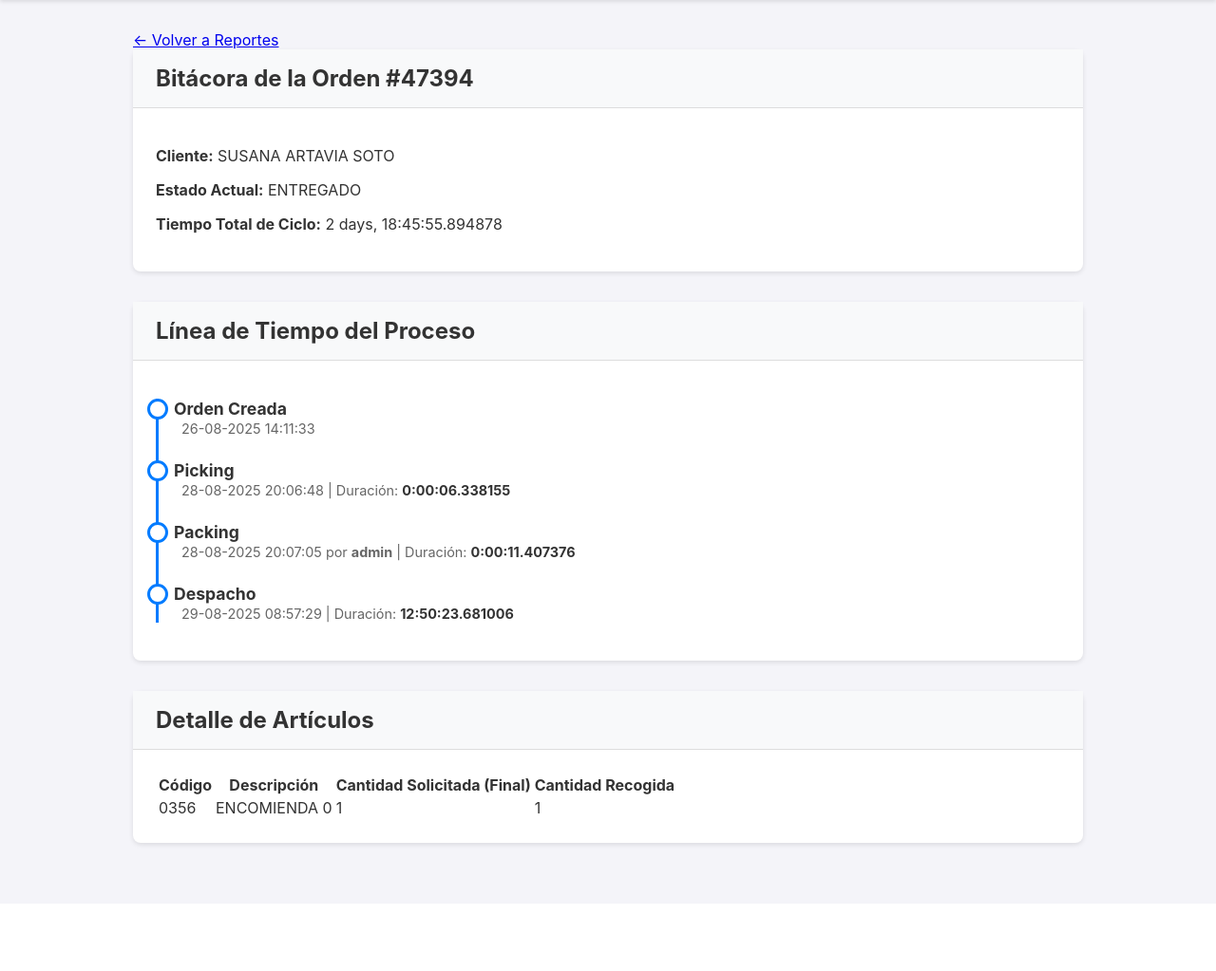
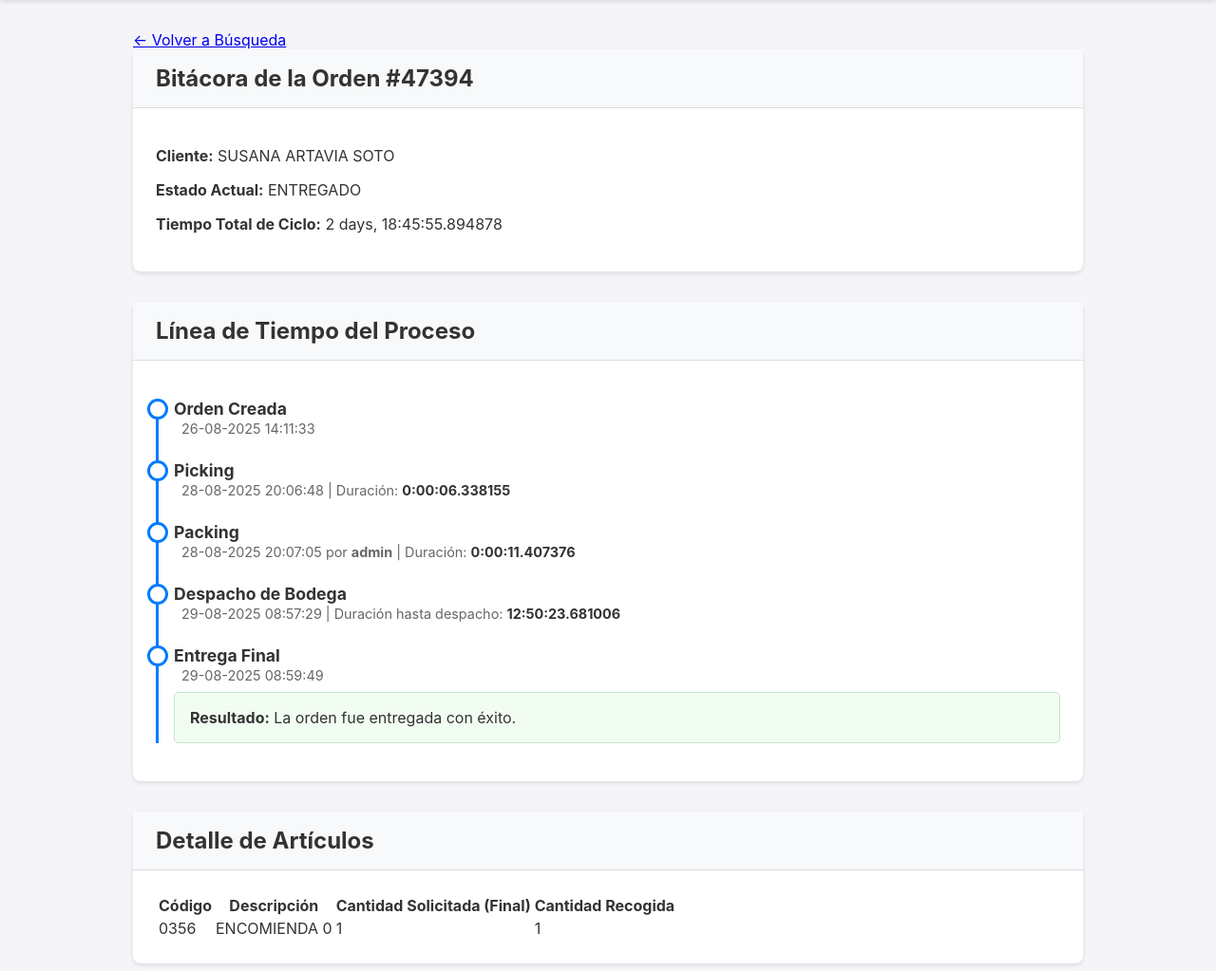
Before and after one commit to edw72/picking_packing, a Flask app: page /orden/3/bitacora in a window 1280 px wide. Shown: the part 104-1127 px from the top of the page at 95% size. Before the commit the page ends 998 px from the top, so only its background shows below. Run offline with Flask 3, Linux system fonts and the light colour scheme; a user stored in the database is signed in; data comes from the database, SQL or seed files in the repository; both versions use the stored data as it was after the commit.

Commit message:
fix:se actualizo bitacora orden hasta entrega final

```diff
--- a/app.py
+++ b/app.py
@@ -19,6 +19,7 @@ from flask import send_file
 from flask_migrate import Migrate # Importar Migrate
 from flask_weasyprint import HTML, render_pdf
 from flask import abort # Asegúrate de importar abort al principio del archivo
+from sqlalchemy.orm import joinedload, subqueryload
 
 
 # 2. CONFIGURACIÓN DE LA APP
@@ -393,16 +394,18 @@ def detalle_orden(orden_id):
 
 @app.route('/orden/<int:orden_id>/bitacora')
 @login_required
-@admin_required # Solo los admins pueden ver esta vista tan detallada
+@logistica_required # Cambiado a logistica_required para que operarios también puedan verla
 def bitacora_orden(orden_id):
-    from sqlalchemy.orm import joinedload, subqueryload
-
-    # Cargamos la orden y todas sus relaciones de forma eficiente para evitar múltiples consultas
-    orden = Orden.query.options(
-        joinedload(Orden.lote).joinedload(LotePicking.operario), # Carga el lote y el operario de picking
-        joinedload(Orden.packer), # Carga el operario de packing
-        subqueryload(Orden.items).joinedload(ItemOrden.historial_incidencias) # Carga los items y su historial de incidencias
-    ).get(orden_id)
+    # --- INICIO: Consulta mejorada para incluir datos de la ruta ---
+    # Añadimos la carga de la hoja de ruta y su conductor
+    options_list = [
+        joinedload(Orden.lote).joinedload(LotePicking.operario),
+        joinedload(Orden.packer),
+        subqueryload(Orden.items).joinedload(ItemOrden.historial_incidencias),
+        joinedload(Orden.hoja_de_ruta).joinedload(HojaDeRuta.conductor) # <-- NUEVA LÍNEA
+    ]
+    orden = db.session.get(Orden, orden_id, options=options_list)
+    # --- FIN: Consulta mejorada ---
 
     if not orden:
         flash('Orden no encontrada.', 'error')
--- a/templates/bitacora_orden.html
+++ b/templates/bitacora_orden.html
@@ -25,13 +25,18 @@
     .timeline-meta { font-size: 0.9rem; color: #666; margin-left: 0.5rem; }
     .timeline-meta .duracion { font-weight: bold; color: #333; }
 
-    .incidencia-log { background-color: #fffbe6; border: 1px solid #ffe58f; padding: 1rem; border-radius: 5px; margin-top: 0.5rem; }
+    .incidencia-log, .status-log {
+        background-color: #fffbe6; border: 1px solid #ffe58f;
+        padding: 1rem; border-radius: 5px; margin-top: 0.5rem;
+    }
+    .status-log-success { background-color: #f2fdf2; border-color: #c3e6cb; }
+    .status-log-failure { background-color: #f8d7da; border-color: #f5c6cb; }
 </style>
 {% endblock %}
 
 {% block content %}
 <div class="bitacora-container">
-    <a href="{{ url_for('reportes_y_busqueda') }}" class="back-link">← Volver a Reportes</a>
+    <a href="{{ url_for('reportes_y_busqueda') }}" class="back-link">← Volver a Búsqueda</a>
 
     <div class="card">
         <div class="card-header">
@@ -85,14 +90,44 @@
                     </span>
                 </li>
                 <!-- Despacho -->
-                <li class="timeline-item" style="padding-bottom:0;">
-                    <div class="timeline-title">Despacho</div>
+                <li class="timeline-item">
+                    <div class="timeline-title">Despacho de Bodega</div>
                      <span class="timeline-meta">
                         {{ orden.fecha_despacho | localtime if orden.fecha_despacho else 'Pendiente' }}
-                        {% if orden.transportista %} con <strong>{{ orden.transportista }}</strong> (Tracking: {{ orden.numero_seguimiento }}){% endif %}
-                        {% if duraciones.despacho %} | Duración: <span class="duracion">{{ duraciones.despacho }}</span>{% endif %}
+                        {% if duraciones.despacho %} | Duración hasta despacho: <span class="duracion">{{ duraciones.despacho }}</span>{% endif %}
                     </span>
                 </li>
+
+                <!-- === INICIO: NUEVO PASO DE ENTREGA FINAL === -->
+                <li class="timeline-item" style="padding-bottom:0;">
+                    <div class="timeline-title">Entrega Final</div>
+                    <span class="timeline-meta">
+                        {% if orden.hoja_de_ruta and orden.hoja_de_ruta.fecha_finalizacion %}
+                            {{ orden.hoja_de_ruta.fecha_finalizacion | localtime }}
+                        {% elif orden.estado in ['DESPACHADO', 'ENTREGADO', 'ENTREGA_FALLIDA', 'INCIDENCIA_ENTREGA'] %}
+                            En proceso...
+                        {% else %}
+                            Pendiente
+                        {% endif %}
+                    </span>
+
+                    <!-- Mostramos el resultado de la entrega -->
+                    {% if orden.estado == 'ENTREGADO' %}
+                        <div class="status-log status-log-success">
+                            <strong>Resultado:</strong> La orden fue entregada con éxito.
+                        </div>
+                    {% elif orden.estado in ['ENTREGA_FALLIDA', 'INCIDENCIA_ENTREGA'] %}
+                        <div class="status-log status-log-failure">
+                            <strong>Resultado:</strong> Hubo una incidencia en la entrega. <br>
+                            <strong>Nota del conductor:</strong> <em>"{{ orden.nota_entrega }}"</em>
+                        </div>
+                    {% elif orden.estado == 'CANCELADA' %}
+                         <div class="status-log status-log-failure">
+                            <strong>Resultado:</strong> La orden fue cancelada.
+                        </div>
+                    {% endif %}
+                </li>
+                <!-- === FIN: NUEVO PASO DE ENTREGA FINAL === -->
             </ul>
         </div>
     </div>
```
Also changed, not shown: templates/detalle_ruta.html (+50 -1 lines), instance/picking_app.db.
